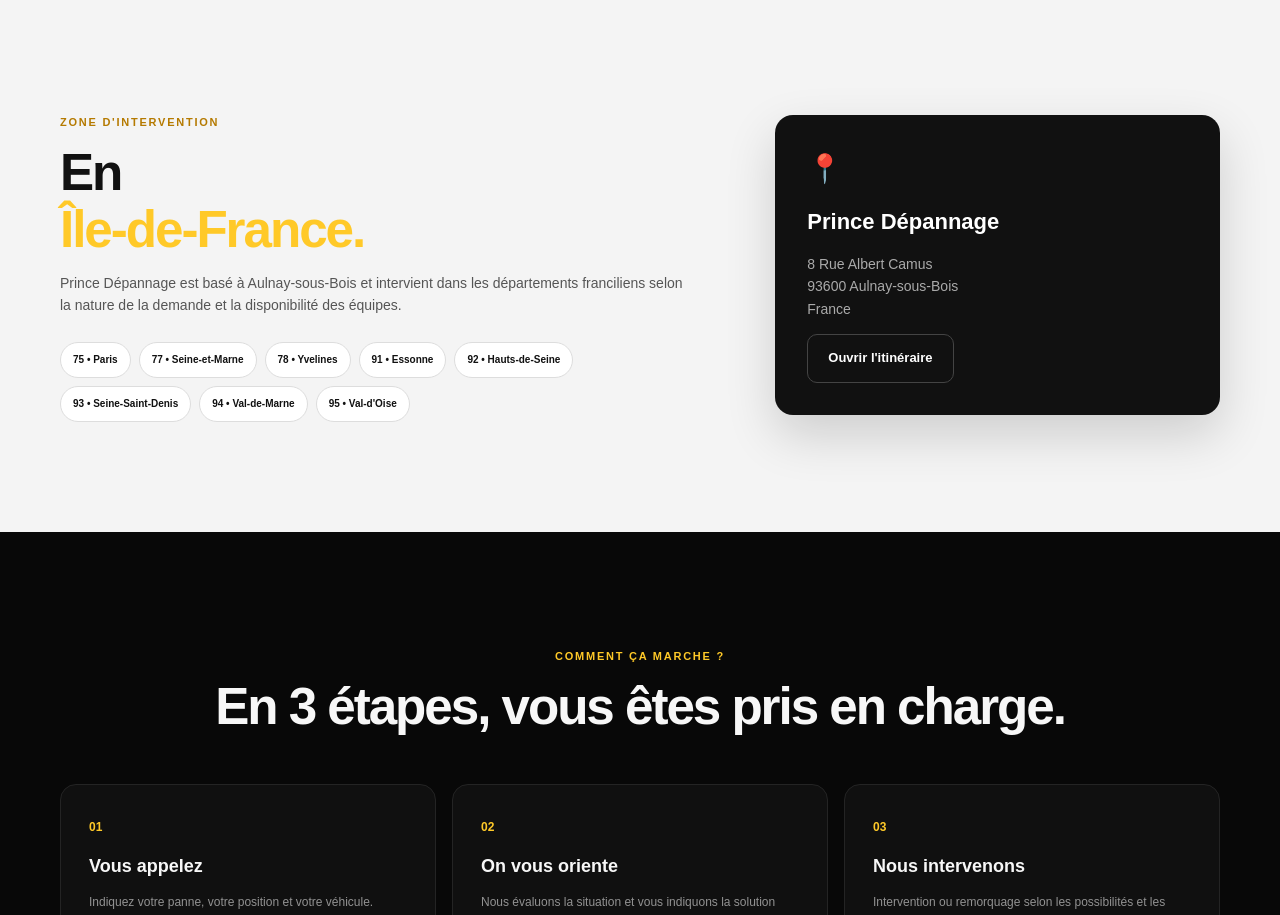
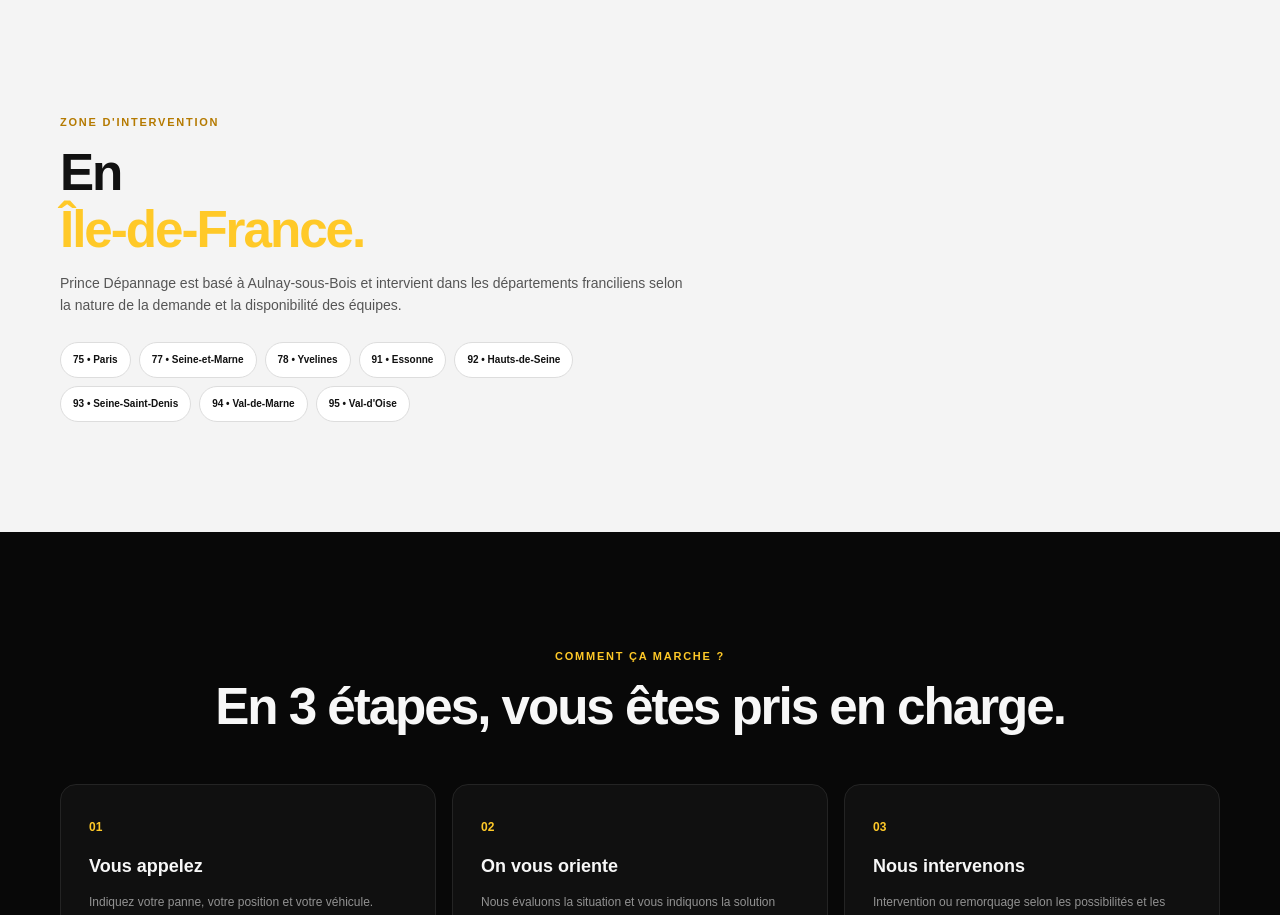
Before and after one commit to prcenzo-ship-it/prince-d-pannage, a plain HTML site: page index.html in a window 1280 px wide. Shown: the part 3385-4300 px from the top of the page. Drawn offline with Linux system fonts and the light colour scheme; files whose address does not match are found by name.

Commit message:
Update index.html

```diff
--- a/index.html
+++ b/index.html
@@ -182,12 +182,6 @@
             <span>92 • Hauts-de-Seine</span><span>93 • Seine-Saint-Denis</span><span>94 • Val-de-Marne</span><span>95 • Val-d'Oise</span>
           </div>
         </div>
-        <div class="location-card">
-          <div class="pin">📍</div>
-          <h3>Prince Dépannage</h3>
-          <p>8 Rue Albert Camus<br>93600 Aulnay-sous-Bois<br>France</p>
-          <a class="btn btn-outline-dark" target="_blank" rel="noopener" href="https://www.google.com/maps/search/?api=1&query=8%20Rue%20Albert%20Camus%2093600%20Aulnay-sous-Bois">Ouvrir l'itinéraire</a>
-        </div>
       </div>
     </section>
 
```
